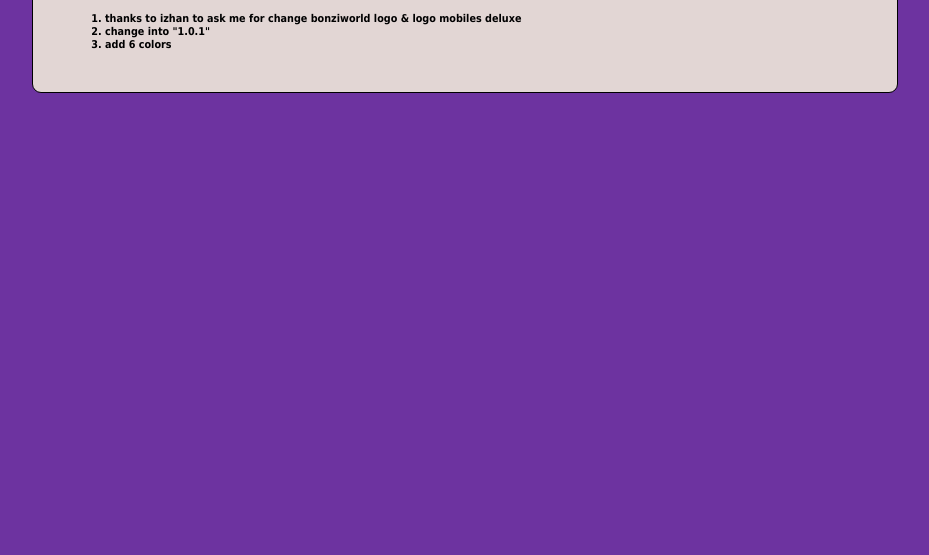
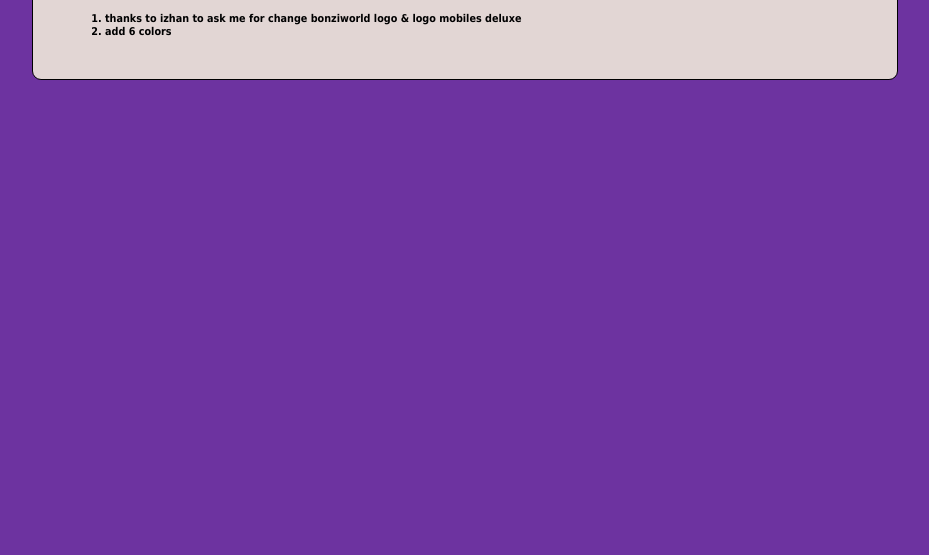
Before and after one commit to NazarHr24/BonziWORLD-Deluxe-Version, a website: page frontend/changelogs.html in a window 1280 px wide. Shown: the part 245-800 px from the top of the page, without its empty margins (175-1104 px from the left). Drawn offline with Linux system fonts and the light colour scheme.

Commit message:
Update changelogs.html

```diff
--- a/frontend/changelogs.html
+++ b/frontend/changelogs.html
@@ -62,6 +62,5 @@ body {
 <h2new updates! 1.0.1</h2>
     <ol>
       <li>thanks to izhan to ask me for change bonziworld logo & logo mobiles deluxe</li>
-      <li>change into "1.0.1"</li>
       <li>add 6 colors</li>
     </ol>
```
